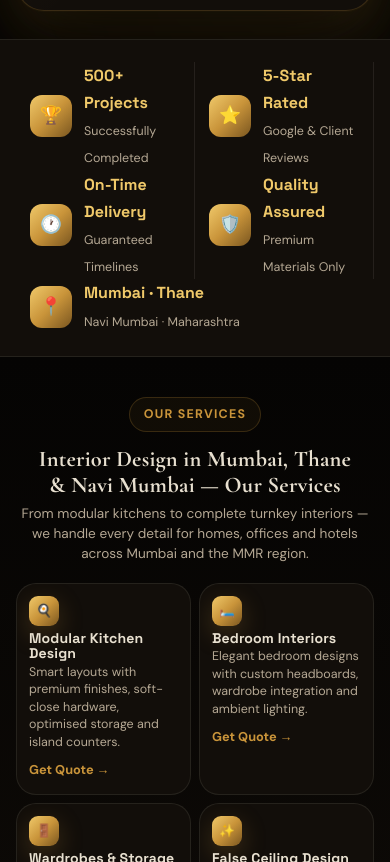
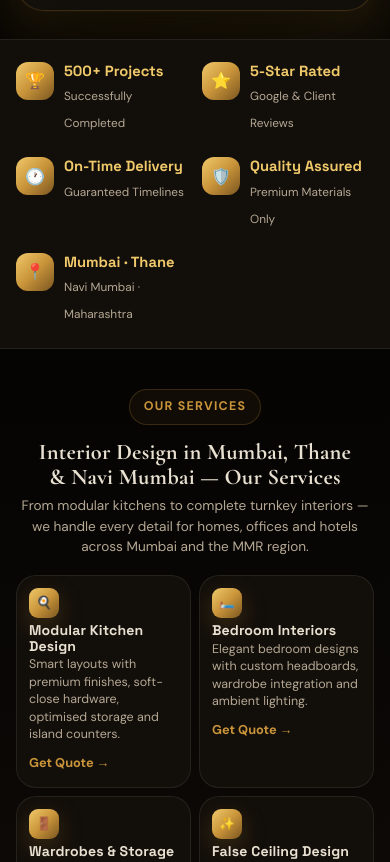
Before and after one commit to interiordiamond1-del/Diamond-Interiors, a plain HTML site: page index.html in a window 390 px wide. Shown: the part 1372-2234 px from the top of the page. Drawn offline with nearby package versions, Linux system fonts and the light colour scheme.

Commit message:
Update index.html

```diff
--- a/index.html
+++ b/index.html
@@ -516,7 +516,11 @@
       .services-grid{grid-template-columns:1fr 1fr;gap:8px}
       .masonry{column-count:2;column-gap:10px}
       .process-grid{grid-template-columns:1fr 1fr}
-      .trust-item{min-width:120px;padding:0 14px}
+      .trust-inner{display:grid;grid-template-columns:1fr 1fr;gap:22px 14px;flex-wrap:unset}
+      .trust-item{flex:none;min-width:0;padding:0;border-right:none;align-items:flex-start;gap:10px}
+      .trust-icon{width:38px;height:38px;font-size:1rem}
+      .trust-text strong{font-size:.92rem;line-height:1.3}
+      .trust-text span{font-size:.74rem;line-height:1.3}
       .hero-badge{grid-template-columns:repeat(2,1fr)}
       .form-row{grid-template-columns:1fr}
       .footer-grid{grid-template-columns:1fr}
```
